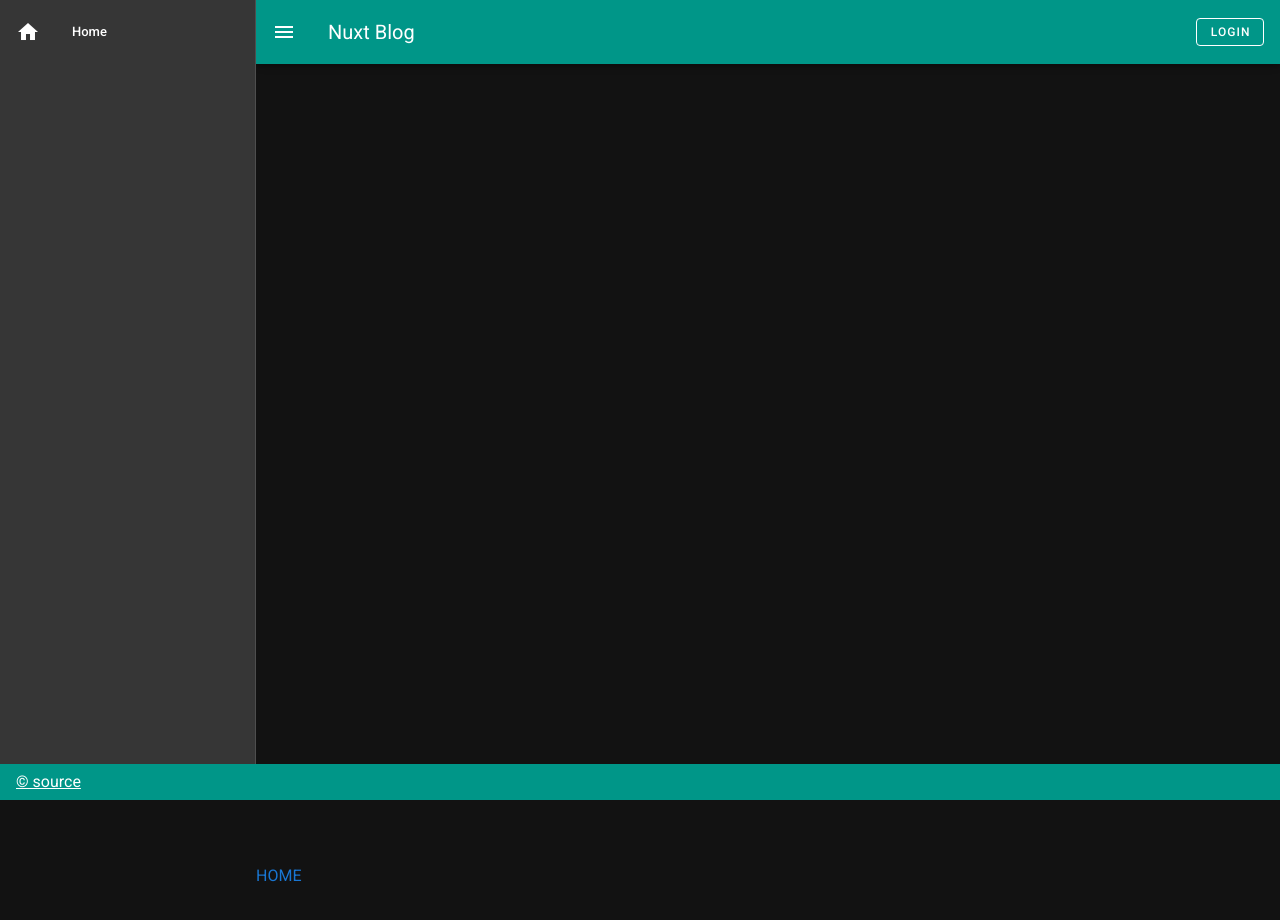
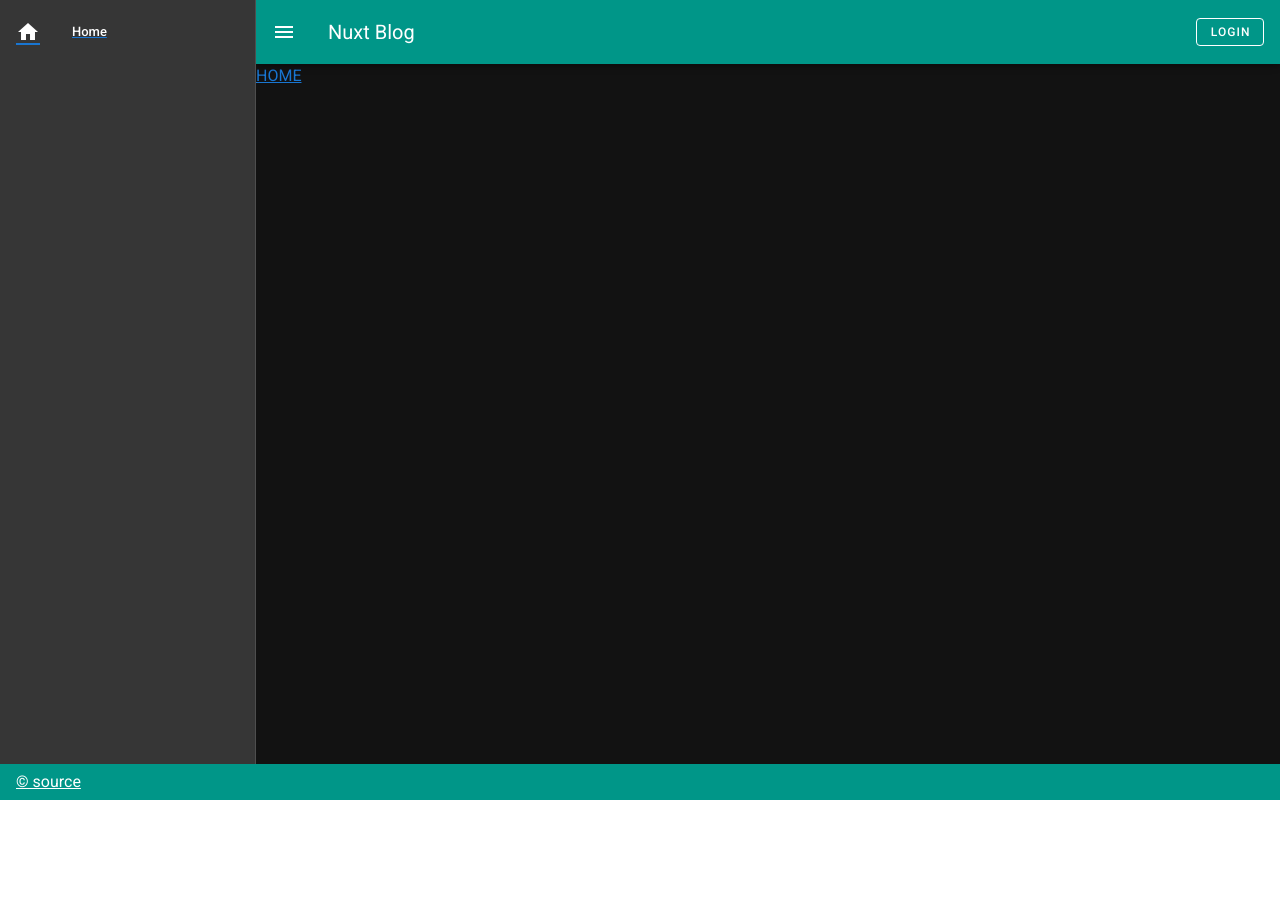
Before and after one commit to yanagiprg/nuxt-blog, a Nuxt app: page / in a window 1280 px wide. Shown: the top 920 px of the page. After the commit the page ends 800 px from the top, so only its background shows below. Built offline with nearby package versions, Linux system fonts and the light colour scheme.

Commit message:
fixed layout bug

```diff
--- a/assets/variables.scss
+++ b/assets/variables.scss
@@ -2,3 +2,10 @@
 //
 // The variables you want to modify
 // $font-size-root: 20px;
+// .v-application--wrap {
+//   display: none;
+// }
+
+.text-link {
+  text-decoration: none;
+}
--- a/components/common/TheFooter.vue
+++ /dev/null
@@ -1,9 +0,0 @@
-<template>
-  <v-footer color="teal" app>
-    <a
-      class="white--text"
-      href="https://github.com/yanagiprg/nuxt-blog/tree/01_firebase-init"
-      >&copy; source</a
-    >
-  </v-footer>
-</template>
--- a/components/common/TheHeader.vue
+++ /dev/null
@@ -1,40 +0,0 @@
-<template>
-  <v-app>
-    <v-navigation-drawer v-model="drawer" app>
-      <v-list dense>
-        <nuxt-link to="/home" class="text-link">
-          <v-list-item link>
-            <v-list-item-action>
-              <v-icon>mdi-home</v-icon>
-            </v-list-item-action>
-            <v-list-item-content>
-              <v-list-item-title>
-                Home
-              </v-list-item-title>
-            </v-list-item-content>
-          </v-list-item>
-        </nuxt-link>
-      </v-list>
-    </v-navigation-drawer>
-    <v-app-bar app color="teal">
-      <v-app-bar-nav-icon @click.stop="drawer = !drawer"></v-app-bar-nav-icon>
-      <v-toolbar-title>Nuxt Blog</v-toolbar-title>
-      <v-spacer></v-spacer>
-      <v-btn to="/login" nuxt small outlined color="white">Login</v-btn>
-    </v-app-bar>
-  </v-app>
-</template>
-
-<script>
-export default {
-  data: () => ({
-    drawer: null
-  })
-}
-</script>
-
-<style>
-.text-link {
-  text-decoration: none;
-}
-</style>
--- a/layouts/default.vue
+++ b/layouts/default.vue
@@ -1,21 +1,44 @@
 <template>
   <v-app>
-    <TheHeader />
+    <v-navigation-drawer v-model="drawer" app>
+      <v-list dense>
+        <nuxt-link to="/home" class="text-link">
+          <v-list-item link>
+            <v-list-item-action>
+              <v-icon>mdi-home</v-icon>
+            </v-list-item-action>
+            <v-list-item-content>
+              <v-list-item-title>
+                Home
+              </v-list-item-title>
+            </v-list-item-content>
+          </v-list-item>
+        </nuxt-link>
+      </v-list>
+    </v-navigation-drawer>
+    <v-app-bar color="teal" app>
+      <v-app-bar-nav-icon @click.stop="drawer = !drawer"></v-app-bar-nav-icon>
+      <v-toolbar-title>Nuxt Blog</v-toolbar-title>
+      <v-spacer></v-spacer>
+      <v-btn to="/login" nuxt small outlined color="white">Login</v-btn>
+    </v-app-bar>
     <v-content>
       <nuxt />
     </v-content>
-    <TheFooter />
+    <v-footer color="teal" app>
+      <a
+        class="white--text"
+        href="https://github.com/yanagiprg/nuxt-blog/tree/01_firebase-init"
+        >&copy; source</a
+      >
+    </v-footer>
   </v-app>
 </template>
 
 <script>
-import TheHeader from '~/components/common/TheHeader'
-import TheFooter from '~/components/common/TheFooter'
-
 export default {
-  components: {
-    TheHeader,
-    TheFooter
-  }
+  data: () => ({
+    drawer: null
+  })
 }
 </script>
--- a/pages/home.vue
+++ b/pages/home.vue
@@ -1,5 +1,5 @@
 <template>
   <div>
-    <nuxt-link to="/" class="link-text">Index</nuxt-link>
+    <nuxt-link to="/" class="text-link">Index</nuxt-link>
   </div>
 </template>
--- a/pages/index.vue
+++ b/pages/index.vue
@@ -1,8 +1,3 @@
 <template>
-  <nuxt-link to="/home" class="link-text">HOME</nuxt-link>
+  <nuxt-link to="/home" class="text-link">HOME</nuxt-link>
 </template>
-<style>
-.link-text {
-  text-decoration: none;
-}
-</style>
--- a/pages/login.vue
+++ b/pages/login.vue
@@ -1,7 +1,7 @@
 <template>
   <div id="app">
-    <v-app id="inspire">
-      <v-app id="inspire">
+    <v-app>
+      <v-app>
         <v-content>
           <v-container v-if="isWaiting" class="fill-height" fluid>
             <p>読み込み中</p>
```
